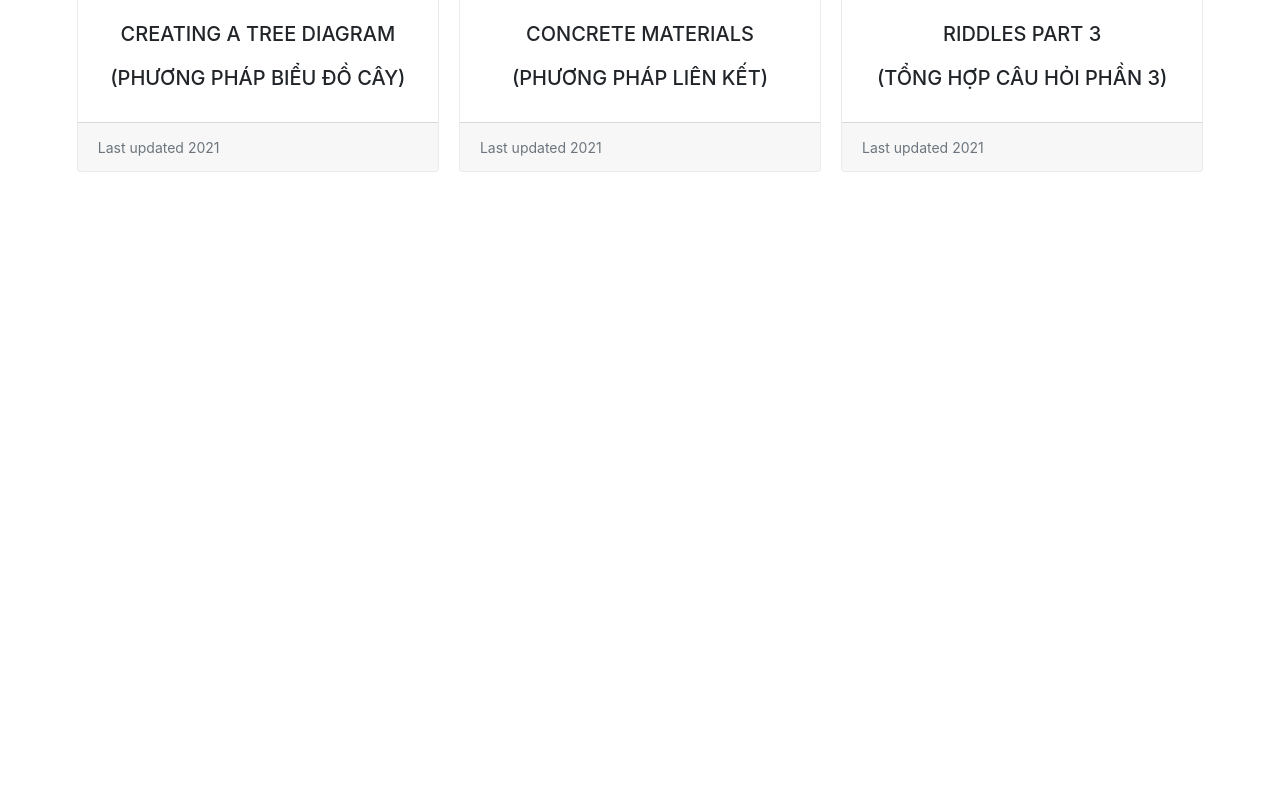
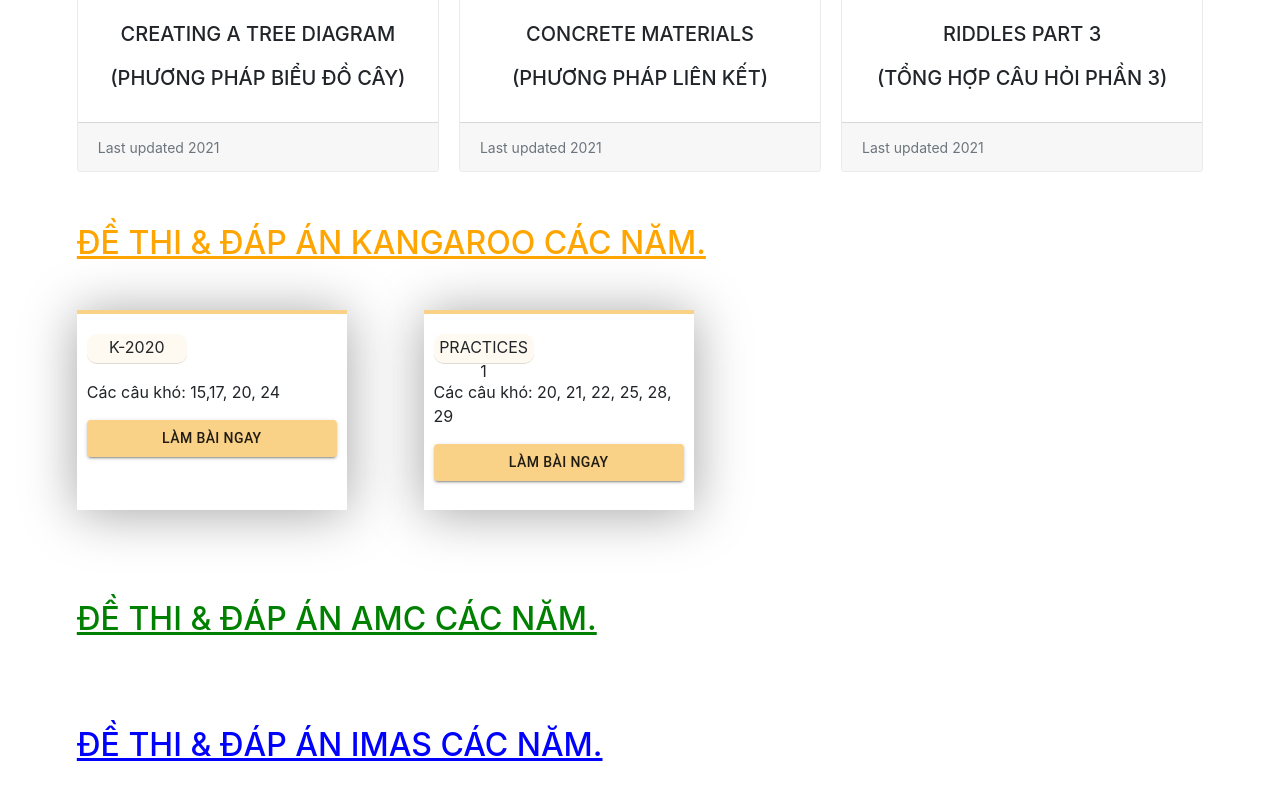
Before and after one commit to LeNguyenHuyHung/trandainghia.com.vn---09092021, a React (Create React App) app: page / in a window 1280 px wide. Shown: the part 1890-2690 px from the top of the page. Before the commit the page ends 2074 px from the top, so only its background shows below. Built offline with nearby package versions, Linux system fonts and the light colour scheme.

Commit message:
15102021

```diff
--- a/src/components/TodoList.js
+++ b/src/components/TodoList.js
@@ -18,7 +18,7 @@
     }, [])
 
     const [isTrain,setIsTrain] = useState(false);
-    const [isTest,setIsTest] = useState(true);
+    const [isTest,setIsTest] = useState(false);
 
     const handleSubmitTraining= async (e)=>{
         setIsTrain(false);
@@ -62,6 +62,7 @@
                 */}
                 {/* <Card toLink="/k2020" title="Các câu khó: 21, 24" colorIndex ={1} testName ="K-2021"/>  */}
                 <Card toLink="/k2020" title="Các câu khó: 15,17, 20, 24 " colorIndex ={1} testName ="K-2020"/>
+                <Card toLink="/sample-1" title="Các câu khó: 20, 21, 22, 25, 28, 29" colorIndex ={1} testName ="PRACTICES 1"/>
                 {/* <Card toLink="/k2020" title="Các câu khó: 20, 22, 22 " colorIndex ={1} testName ="K-2019"/>
                 <Card toLink="/k2020" title="Các câu khó: 16, 21, 23 " colorIndex ={1} testName ="K-2018"/>
                 <Card toLink="/k2020" title="Các câu khó: 22, 23 " colorIndex ={1} testName ="K-2017"/>
```
